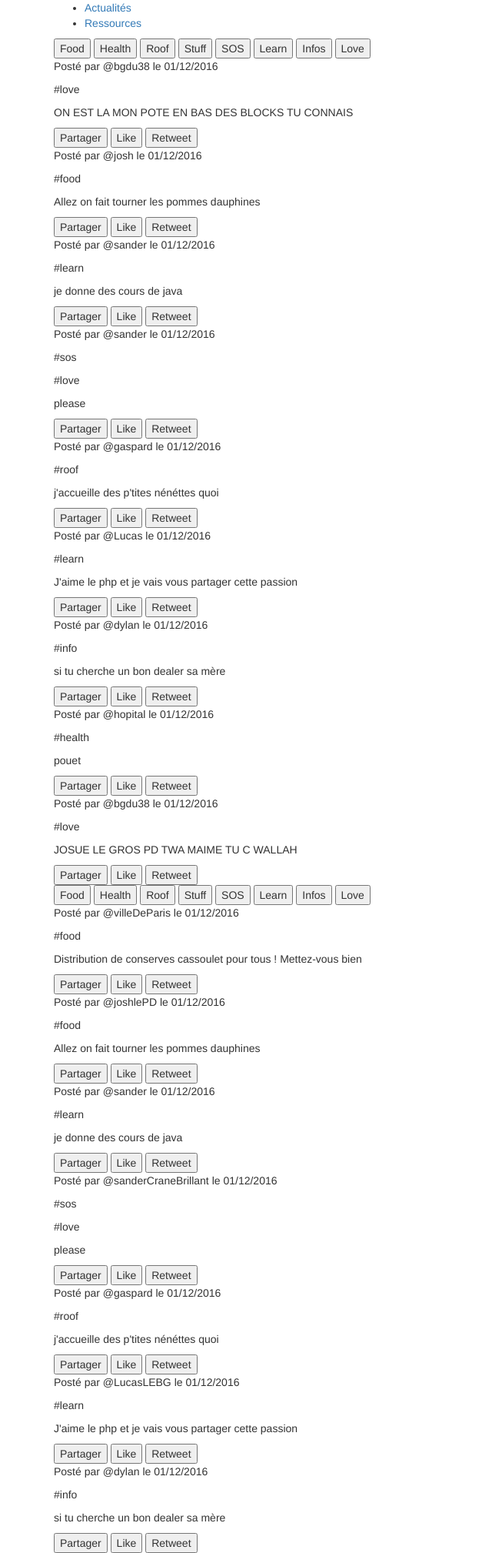
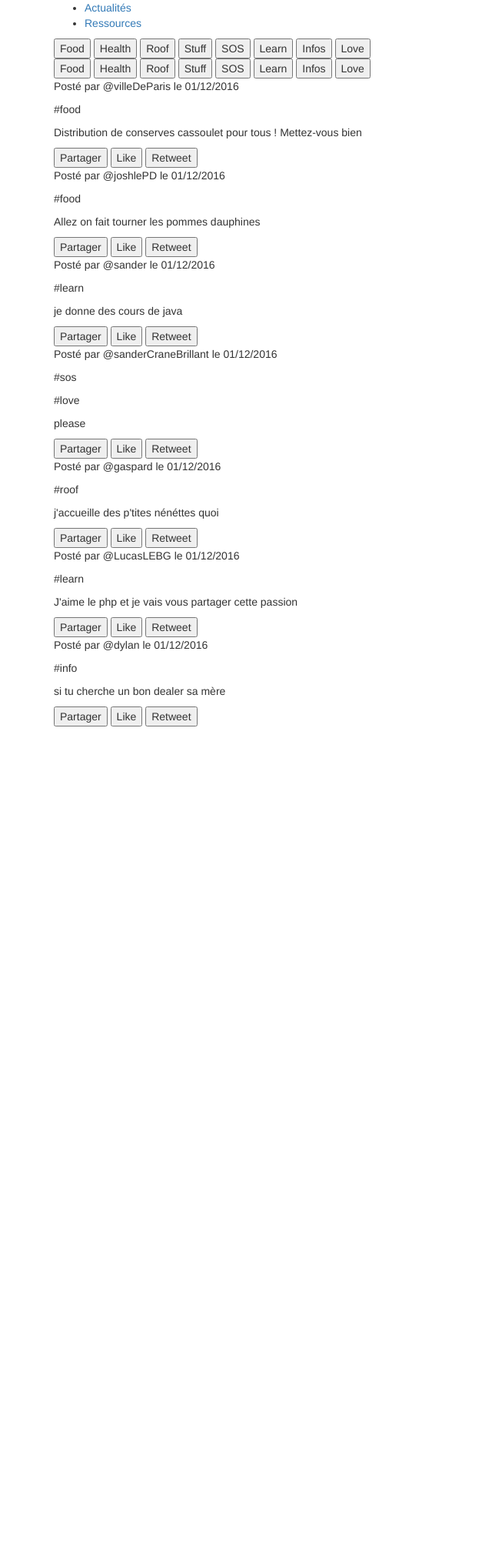
Before and after one commit to kariamoss/nuitdelinfo2016, a CodeIgniter app: the page made by application/views/layout/base_layout.twig in a window 1280 px wide. Shown: the part 246-2264 px from the top of the page at 77% size, without its empty margins (0-640 px from the left). After the commit the page ends 1190 px from the top, so only its background shows below. Run offline with CodeIgniter, Linux system fonts and the light colour scheme; some libraries are stand-ins or nearby versions.

Commit message:
krbgqelriubs

```diff
--- a/application/views/layout/base_layout.twig
+++ b/application/views/layout/base_layout.twig
@@ -11,6 +11,7 @@
   <!-- Latest compiled and minified CSS -->
   <link rel="stylesheet" href="https://maxcdn.bootstrapcdn.com/bootstrap/3.3.7/css/bootstrap.min.css" integrity="sha384-BVYiiSIFeK1dGmJRAkycuHAHRg32OmUcww7on3RYdg4Va+PmSTsz/K68vbdEjh4u" crossorigin="anonymous">
   <script type="text/javascript" charset="utf-8" src="{{ base_url("assets/js/script.js") }}"></script>
+  <script type="text/javascript" charset="utf-8" src="{{ base_url("assets/js/request.js") }}"></script>
 
 </head>
 <body>
@@ -43,7 +44,7 @@
 
 <div id="feeds" class="tabcontent">
       <div class="filter">
-      <button type="button" class="hvr-shadow" id="filterbutton1 ">Food</button>
+      <button type="button" class="hvr-shadow" id="filterbutton1" onclick='request("food")'>Food</button>
       <button type="button" class="hvr-shadow" id="filterbutton2">Health</button>
       <button type="button" class="hvr-shadow" id="filterbutton3">Roof</button>
       <button type="button" class="hvr-shadow" id="filterbutton4">Stuff</button>
@@ -54,185 +55,6 @@
     </div>
 
     <div class="posts">
-      <div id="post">
-        <div class="title">
-          <p>Posté par @bgdu38 le 01/12/2016</p>
-        </div>
-
-        <div class="tags">
-          <p>#love</p>
-        </div>
-
-        <div class="content">
-          <p>ON EST LA MON POTE EN BAS DES BLOCKS TU CONNAIS</p>
-        </div>
-
-        <div class="actions">
-          <button type="button">Partager</button>
-          <button type="button">Like</button>
-          <button type="button">Retweet</button>
-        </div>
-      </div>
-
-<div id="post">
-        <div class="title">
-          <p>Posté par @josh le 01/12/2016</p>
-        </div>
-
-        <div class="tags">
-          <p>#food</p>
-        </div>
-
-        <div class="content">
-          <p>Allez on fait tourner les pommes dauphines</p>
-        </div>
-
-        <div class="actions">
-          <button type="button">Partager</button>
-          <button type="button">Like</button>
-          <button type="button">Retweet</button>
-        </div>
-      </div>
-
-<div id="post">
-        <div class="title">
-          <p>Posté par @sander le 01/12/2016</p>
-        </div>
-
-        <div class="tags">
-          <p>#learn</p>
-        </div>
-
-        <div class="content">
-          <p>je donne des cours de java</p>
-        </div>
-
-        <div class="actions">
-          <button type="button">Partager</button>
-          <button type="button">Like</button>
-          <button type="button">Retweet</button>
-        </div>
-      </div>
-
-<div id="post">
-        <div class="title">
-          <p>Posté par @sander le 01/12/2016</p>
-        </div>
-
-        <div class="tags">
-          <p>#sos</p>
-      <p>#love</p>
-        </div>
-
-        <div class="content">
-          <p>please</p>
-        </div>
-
-        <div class="actions">
-          <button type="button">Partager</button>
-          <button type="button">Like</button>
-          <button type="button">Retweet</button>
-        </div>
-      </div>
-
-<div id="post">
-        <div class="title">
-          <p>Posté par @gaspard le 01/12/2016</p>
-        </div>
-
-        <div class="tags">
-          <p>#roof</p>
-        </div>
-
-        <div class="content">
-          <p>j'accueille des p'tites nénéttes quoi</p>
-        </div>
-
-        <div class="actions">
-          <button type="button">Partager</button>
-          <button type="button">Like</button>
-          <button type="button">Retweet</button>
-        </div>
-      </div>
-
-<div id="post">
-        <div class="title">
-          <p>Posté par @Lucas le 01/12/2016</p>
-        </div>
-
-        <div class="tags">
-          <p>#learn</p>
-        </div>
-
-        <div class="content">
-          <p>J'aime le php et je vais vous partager cette passion</p>
-        </div>
-
-        <div class="actions">
-          <button type="button">Partager</button>
-          <button type="button">Like</button>
-          <button type="button">Retweet</button>
-        </div>
-      </div>
-
-<div id="post">
-        <div class="title">
-          <p>Posté par @dylan le 01/12/2016</p>
-        </div>
-
-        <div class="tags">
-          <p>#info</p>
-        </div>
-
-        <div class="content">
-          <p>si tu cherche un bon dealer sa mère</p>
-        </div>
-
-        <div class="actions">
-          <button type="button">Partager</button>
-          <button type="button">Like</button>
-          <button type="button">Retweet</button>
-        </div>
-      </div>
-
-<div id="post">
-        <div class="title">
-          <p>Posté par @hopital le 01/12/2016</p>
-        </div>
-
-        <div class="tags">
-          <p>#health</p>
-        </div>
-
-        <div class="content">
-          <p>pouet</p>
-        </div>
-
-        <div class="actions">
-          <button type="button">Partager</button>
-          <button type="button">Like</button>
-          <button type="button">Retweet</button>
-        </div>
-      </div>
-      <div id="post">
-        <div class="title">
-          <p>Posté par @bgdu38 le 01/12/2016</p>
-        </div>
-
-        <div class="tags">
-          <p>#love</p>
-        </div>
-
-        <div class="content">
-          <p>JOSUE LE GROS PD TWA MAIME TU C WALLAH</p>
-        </div>
-
-        <div class="actions">
-          <button type="button">Partager</button>
-          <button type="button">Like</button>
-          <button type="button">Retweet</button>
-        </div>
-      </div>
     </div>
 </div>
 
@@ -248,8 +70,8 @@
       <button type="button" class="hvr-shadow" id="filterbutton88">Love</button>
     </div>
 
-    <div class="posts">
-      <div id="post">
+    <div id="posts">
+      <div class="post">
         <div class="title">
           <p>Posté par @villeDeParis le 01/12/2016</p>
         </div>
@@ -269,7 +91,7 @@
         </div>
       </div>
 
-      <div id="post">
+      <div class="post">
         <div class="title">
           <p>Posté par @joshlePD le 01/12/2016</p>
         </div>
@@ -289,7 +111,7 @@
         </div>
       </div>
 
-<div id="post">
+<div class="post">
         <div class="title">
           <p>Posté par @sander le 01/12/2016</p>
         </div>
@@ -311,7 +133,7 @@
       </div>
 
 
-<div id="post">
+<div class="post">
         <div class="title">
           <p>Posté par @sanderCraneBrillant le 01/12/2016</p>
         </div>
@@ -332,7 +154,7 @@
         </div>
       </div>
 
-<div id="post">
+<div class="post">
         <div class="title">
           <p>Posté par @gaspard le 01/12/2016</p>
         </div>
@@ -352,7 +174,7 @@
         </div>
       </div>
 
-<div id="post">
+<div class="post">
         <div class="title">
           <p>Posté par @LucasLEBG le 01/12/2016</p>
         </div>
@@ -372,7 +194,7 @@
         </div>
       </div>
 
-<div id="post">
+<div class="post">
         <div class="title">
           <p>Posté par @dylan le 01/12/2016</p>
         </div>
--- /dev/null
+++ b/food.json
@@ -0,0 +1 @@
+{"food":[{"name":"TweelpFr","tweet":"Food, please! @TweelpFr"},{"name":"TweelpFr","tweet":"Need food! #tweelp"}]}
```
Also changed, not shown: assets/js/request.js (added, +18 -0 lines), serv.php (added, +39 -0 lines).
